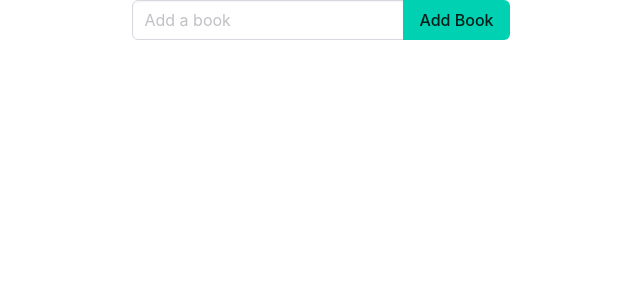
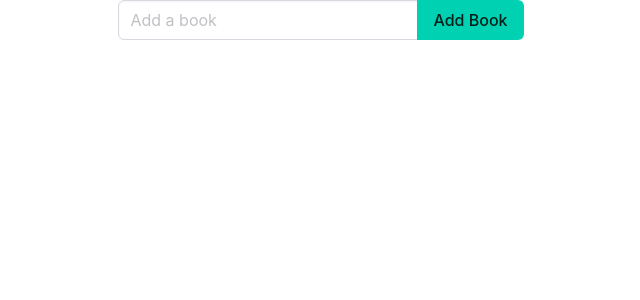
Before and after one commit to zee-rgb/reading-list, a React (Vite) app: page / in a window 1280 px wide. Shown: the top 300 px of the page, without its empty margins (319-959 px from the left). Built offline with nearby package versions, Linux system fonts and the light colour scheme.

Commit message:
refactor input field

```diff
--- a/src/components/BookAdd.tsx
+++ b/src/components/BookAdd.tsx
@@ -24,6 +24,7 @@ export default function BookAdd() {
               type="text"
               value={inputValue}
               onChange={(e) => setInputValue(e.target.value)}
+              style={{ minWidth: "300px" }}
             />
           </div>
 
```
